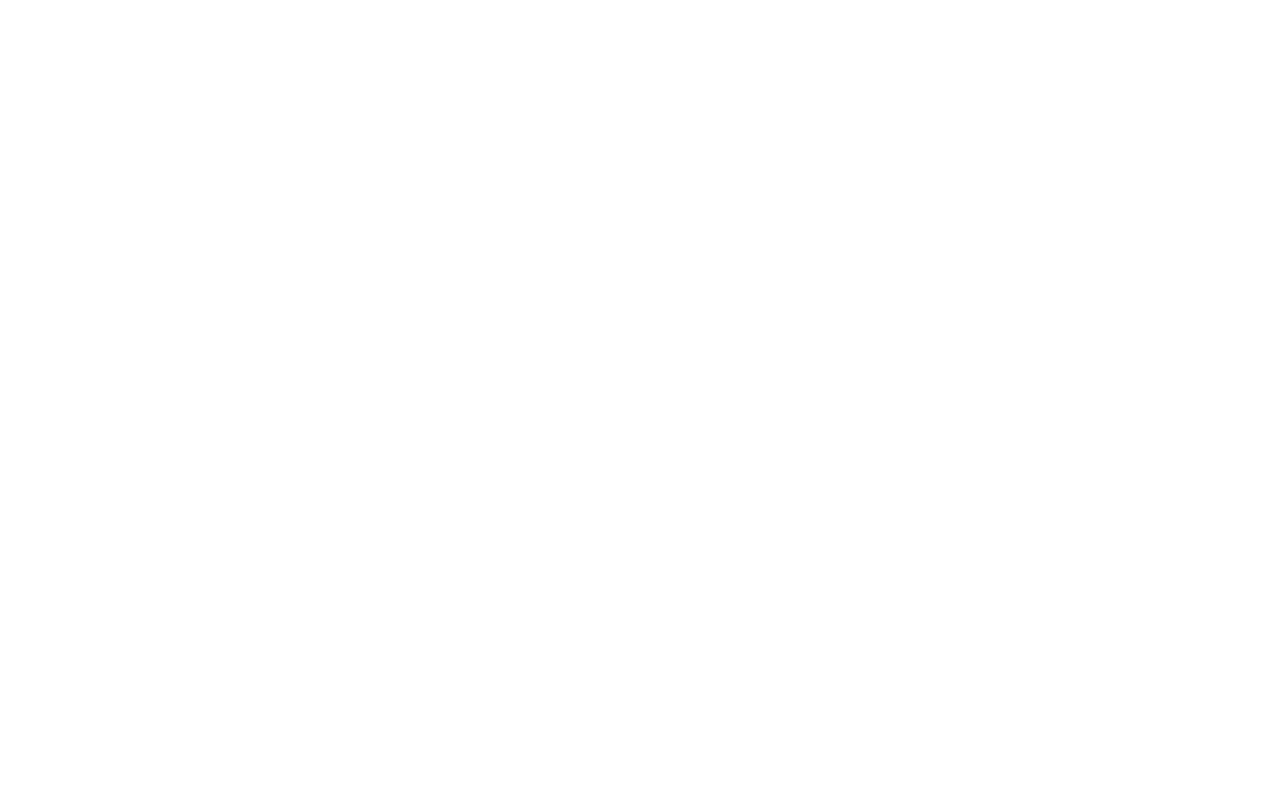
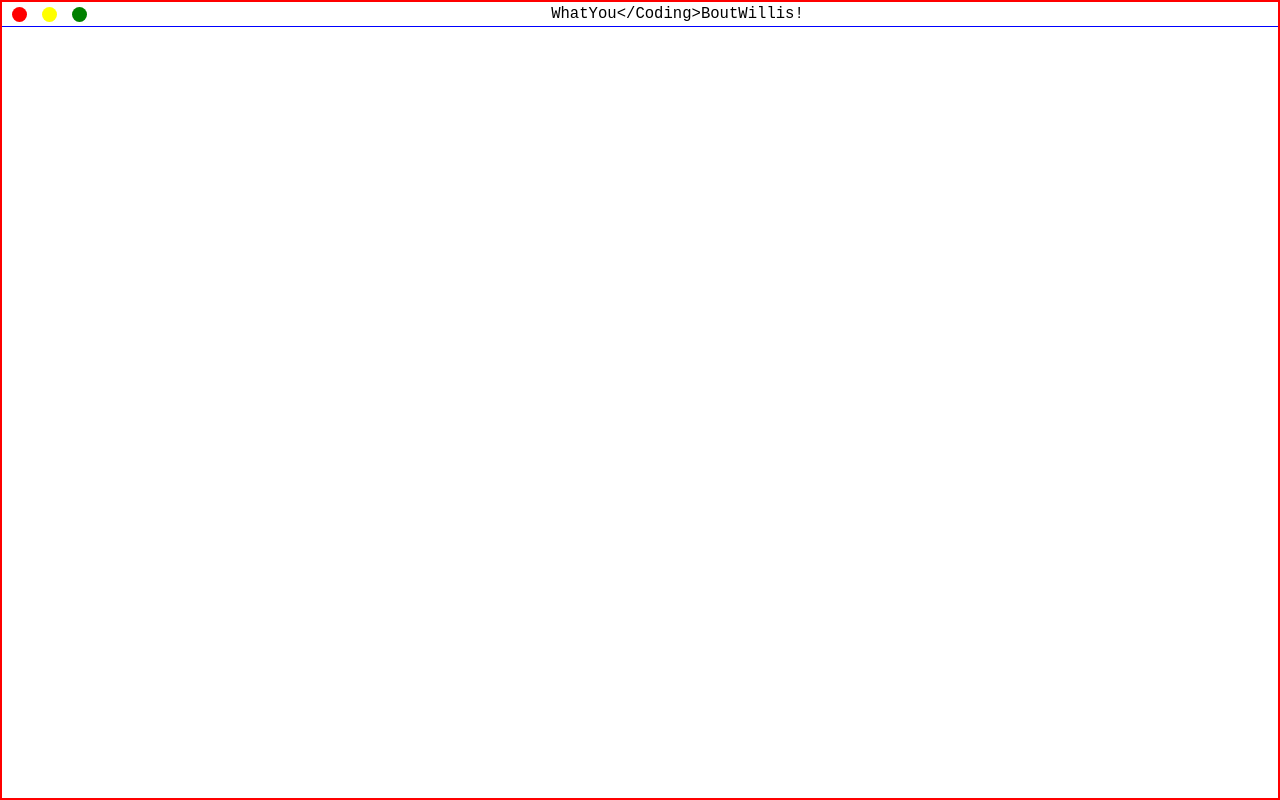
Before and after one commit to greedybrain/WhatYouCodingBoutWillisPortfolio, a React (Create React App) app: page / in a window 1280 px wide. Built offline with nearby package versions, Linux system fonts and the light colour scheme.

Commit message:
integrated header comp into editor parent cont

```diff
--- a/src/Pages/EditorPage/containers/EditorParentContainer.jsx
+++ b/src/Pages/EditorPage/containers/EditorParentContainer.jsx
@@ -1,9 +1,10 @@
 import React from 'react'
+import HeaderChildContainer from '../components/HeaderChildContainer'
 
 const EditorParentContainer = () => {
         return (
-                <div>
-
+                <div className="editor_container">
+                        <HeaderChildContainer />
                 </div>
         )
 }
```
